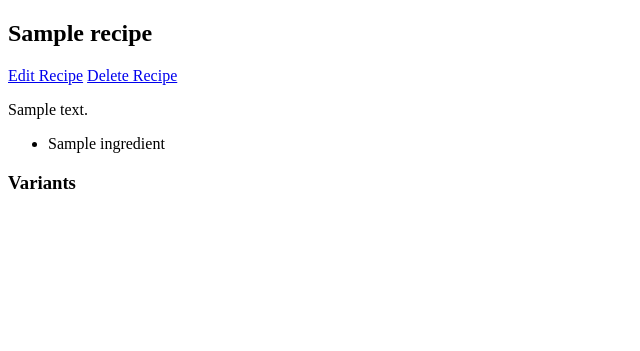
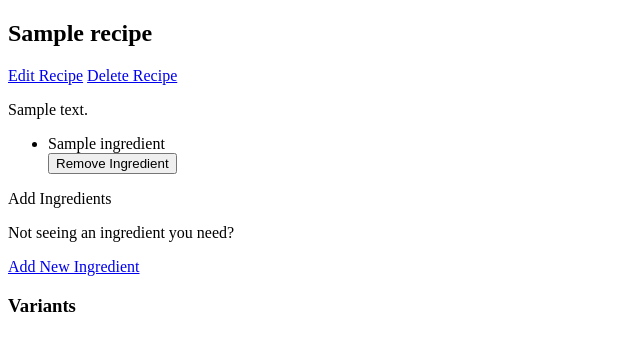
Before and after one commit to Xantios18/MyPantry, a Django app: page /recipes/1/ in a window 1280 px wide. Shown: the part 91-442 px from the top of the page, without its empty margins (0-640 px from the left). Run offline with Django 5.2, Linux system fonts and the light colour scheme; a user stored in the database is signed in; tables that the repository leaves empty hold one stand-in row (values such as "Sample post").

Commit message:
recipes done(still need to add authentication to the associations, though). just variants and CSS now

```diff
--- a/mypantry/main_app/models.py
+++ b/mypantry/main_app/models.py
@@ -12,7 +12,7 @@ class Ingredient(models.Model):
         return self.name
 
     def get_absolute_url(self):
-        return reverse("edit-ingredient", kwargs={"pk": self.id})
+        return reverse("ingredients")
 
     class Meta:
         ordering = ['name']
--- a/mypantry/main_app/templates/main_app/recipe_detail.html
+++ b/mypantry/main_app/templates/main_app/recipe_detail.html
@@ -13,11 +13,39 @@
 </div>
 <div>
     <p>{{ recipe.description }}</p>
-    <ul>
-        {% for ingredient in recipe.ingredients.all %}
-        <li>{{ ingredient }}</li>
-        {% endfor %}
-    </ul>
+    {% if recipe.ingredients.count %}
+        {% if not user.is_authenticated or recipe.user != user %}
+        <ul>
+            {% for ingredient in recipe.ingredients.all %}
+            <li>{{ ingredient }}</li>
+            {% endfor %}
+        </ul>
+        {% else %}
+        <ul>
+            {% for ingredient in recipe.ingredients.all %}
+            <li>
+                {{ ingredient }}
+                <form action="{% url 'recipe-remove-ingredient' recipe.id ingredient.id %}" method="post">
+                    {% csrf_token %}
+                    <button type="submit">Remove Ingredient</button>
+                </form>
+            </li>
+            {% endfor %}
+        </ul>
+        {% endif %}
+    {% endif %}
+    {% if recipe.user == user %}
+    <p>Add Ingredients</p>
+    {% for ingredient in available_ingredients %}
+        <form action="{% url 'recipe-associate-ingredient' recipe.id ingredient.id %}" method="post">
+            {% csrf_token %}
+            <button type="submit">{{ ingredient.name }}</button>
+        </form>
+    {% endfor %}
+
+    <p>Not seeing an ingredient you need?</p>
+    <a href="{% url 'add-ingredient' %}">Add New Ingredient</a>
+    {% endif %}
 </div>
 <div>
     {% if user.is_authenticated %}
--- a/mypantry/main_app/urls.py
+++ b/mypantry/main_app/urls.py
@@ -14,4 +14,7 @@ urlpatterns = [
     # no ingredient detail view necessary. go straight to update view
     path('ingredients/<int:pk>/edit/', views.IngredientUpdate.as_view(), name='edit-ingredient'),
     path('ingredients/<int:pk>/delete/', views.IngredientDelete.as_view(), name='delete-ingredient'),
+    # path('recipes/<int:recipe_id>/associate-ingredient/', views.recipe_associate_ingredient, name='recipe-associate-ingredient'),
+    path('recipes/<int:recipe_id>/associate-ingredient/<int:ingredient_id>', views.recipe_associate_ingredient, name='recipe-associate-ingredient'),
+    path('recipes/<int:recipe_id>/remove-ingredient/<int:ingredient_id>/', views.recipe_remove_ingredient, name='recipe-remove-ingredient'),
 ]
--- a/mypantry/main_app/views.py
+++ b/mypantry/main_app/views.py
@@ -41,6 +41,12 @@ class RecipeList(ListView):
 
 class RecipeDetail(DetailView):
     model = Recipe
+
+    def get_context_data(self, **kwargs):
+        context = super().get_context_data(**kwargs)
+        recipe = self.get_object()
+        context['available_ingredients'] = Ingredient.objects.exclude(id__in=recipe.ingredients.values_list('id', flat=True))
+        return context
 
 class RecipeUpdate(LoginRequiredMixin, UserPassesTestMixin, UpdateView):
     model = Recipe
@@ -93,3 +99,17 @@ class IngredientDelete(LoginRequiredMixin, UserPassesTestMixin, DeleteView):
     def test_func(self):
         ingredient = self.get_object()
         return self.request.user == ingredient.user
+
+# def recipe_associate_ingredient(request, recipe_id):
+#     ingredient_id = request.POST.get("ingredient-id")
+#     print(ingredient_id)
+#     Recipe.objects.get(id=recipe_id).ingredients.add(ingredient_id)
+#     return redirect('recipe-details', pk=recipe_id)
+
+def recipe_associate_ingredient(request, recipe_id, ingredient_id):
+    Recipe.objects.get(id=recipe_id).ingredients.add(ingredient_id)
+    return redirect('recipe-details', pk=recipe_id)
+
+def recipe_remove_ingredient(request, recipe_id, ingredient_id):
+    Recipe.objects.get(id=recipe_id).ingredients.remove(ingredient_id)
+    return redirect('recipe-details', pk=recipe_id)
```
